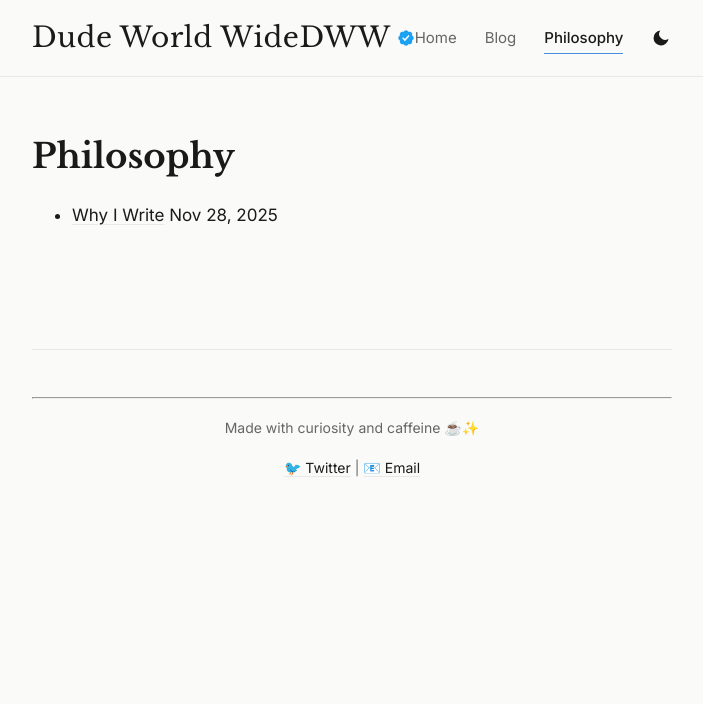
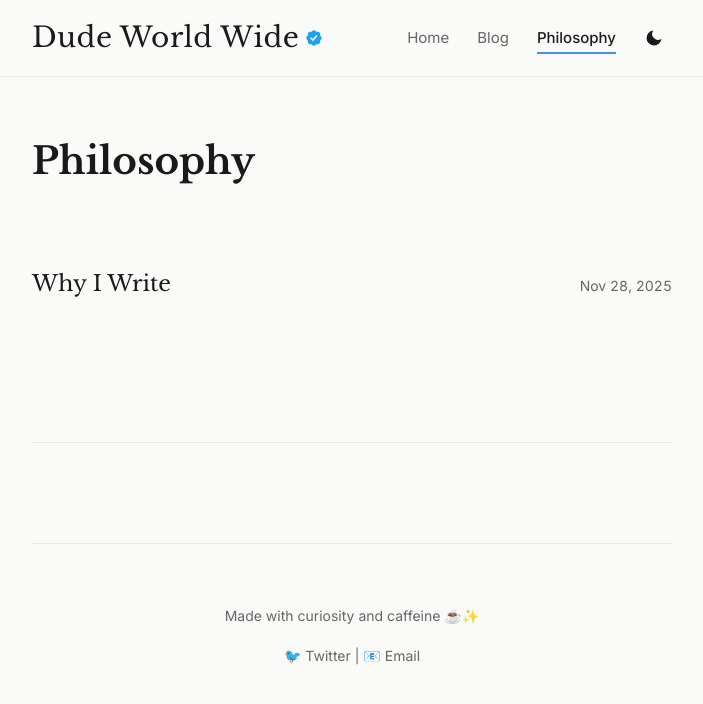
Before and after one commit to DudeWorldWide/Dudeworldwide.github.io, a Jekyll site: the page built from philosophy.html, in a window 1280 px wide. Shown: the top 704 px of the page, without its empty margins (288-991 px from the left). Built offline with Jekyll 4.4.1, drawn with Linux system fonts in a browser that asks for light colours.

Commit message:
Update style.css

```diff
--- a/assets/css/style.css
+++ b/assets/css/style.css
@@ -1,9 +1,11 @@
-/* Minimalist Classy Blog Theme - Dude World Wide Edition */
+/* Minimalist Classy Blog Theme - Light Version */
 
-@import url('https://fonts.googleapis.com/css2?family=Inter:wght@300;400;500;700&family=Libre+Baskerville:wght@400;700&display=swap');
+@import url('https://fonts.googleapis.com/css2?family=Inter:wght@300;400;500&family=Libre+Baskerville:wght@400;700&display=swap');
 
-/* --- VARIABLES --- */
+/* --- VARIABLES & FONTS --- */
+
 :root {
+  /* Light Theme (Default) */
   --font-main: "Inter", -apple-system, system-ui, sans-serif;
   --font-header: "Libre Baskerville", Georgia, serif;
 
@@ -15,270 +17,501 @@
   --hover-color: #4a90e2;
 }
 
+/* Dark Theme - Claude.ai Colors */
 [data-theme="dark"] {
-  --background-color: #1a1a1a;
-  --accent-color: #2d2d2d;
-  --text-color: #e8e8e8;
-  --text-secondary: #9b9b9b;
+  --background-color: #1a1a1a;      /* Claude's dark background */
+  --accent-color: #2d2d2d;          /* Claude's border color */
+  --text-color: #e8e8e8;            /* Claude's text color */
+  --text-secondary: #9b9b9b;        /* Claude's secondary text */
   --link-color: #e8e8e8;
-  --hover-color: #6fa3ef;
+  --hover-color: #6fa3ef;           /* Claude's blue accent */
 }
 
 /* --- BASE STYLES --- */
-*, *::before, *::after { box-sizing: border-box; }
-html { -webkit-font-smoothing: antialiased; }
+*, *::before, *::after {
+  box-sizing: border-box;
+}
+
+html {
+  -webkit-font-smoothing: antialiased;
+  -moz-osx-font-smoothing: grayscale;
+}
 
 body {
-  margin: 0; padding: 100px 20px 60px;
-  max-width: 680px; margin-left: auto; margin-right: auto;
-  font-family: var(--font-main); font-size: 17px; font-weight: 400;
-  line-height: 1.65; color: var(--text-color);
+  margin: 0;
+  padding: 100px 20px 60px;
+  max-width: 680px;
+  margin-left: auto;
+  margin-right: auto;
+  font-family: var(--font-main);
+  font-size: 17px;
+  font-weight: 400;
+  line-height: 1.65;
+  color: var(--text-color);
   background-color: var(--background-color);
   transition: background-color 0.3s ease, color 0.3s ease;
 }
 
-/* --- HEADER --- */
+/* --- FIXED HEADER WITH GLASSMORPHISM --- */
 .site-header {
-  position: fixed; top: 0; left: 0; right: 0; z-index: 1000;
+  position: fixed;
+  top: 0;
+  left: 0;
+  right: 0;
+  z-index: 1000;
   background: var(--background-color);
   border-bottom: 1px solid var(--accent-color);
   transition: all 0.4s cubic-bezier(0.4, 0, 0.2, 1);
 }
 
 .header-content {
-  max-width: 680px; margin: 0 auto; padding: 20px;
-  display: flex; justify-content: space-between; align-items: center;
-  flex-wrap: nowrap;
+  max-width: 680px;
+  margin: 0 auto;
+  padding: 20px;
+  display: flex;
+  justify-content: space-between;
+  align-items: center;
 }
 
-/* Glassmorphism */
+/* iOS 18 Glassmorphism when scrolled */
 .site-header.scrolled {
+  /* UPDATED: More transparent (0.65) for better iOS look */
   background: rgba(250, 250, 248, 0.65);
-  backdrop-filter: blur(20px); -webkit-backdrop-filter: blur(20px);
+  backdrop-filter: blur(20px);
+  -webkit-backdrop-filter: blur(20px);
   border-bottom: 1px solid rgba(232, 232, 232, 0.6);
 }
+
+/* Dark theme glassmorphism */
 [data-theme="dark"] .site-header.scrolled {
+  /* UPDATED: More transparent (0.65) */
   background: rgba(26, 26, 26, 0.65);
+  backdrop-filter: blur(20px);
+  -webkit-backdrop-filter: blur(20px);
   border-bottom: 1px solid rgba(45, 45, 45, 0.6);
 }
 
-/* ============================================================
-   TITLE ANIMATION: "Dude World Wide" → "DWW"
-
-   Each word is split into:
-     .t-init  → the capital letter (D, W, W) — always visible
-     .t-rest  → the remainder (ude, orld, ide) — slides left & fades out
-
-   HTML structure required:
-   <h1>
-     <span class="t-word"><span class="t-init">D</span><span class="t-rest">ude</span></span>
-     <span class="t-gap"> </span>
-     <span class="t-word"><span class="t-init">W</span><span class="t-rest">orld</span></span>
-     <span class="t-gap"> </span>
-     <span class="t-word"><span class="t-init">W</span><span class="t-rest">ide</span></span>
-   </h1>
-   ============================================================ */
-
+/* Site Title */
 .title h1 {
-  font-family: var(--font-header); font-size: 28px; font-weight: 400;
-  margin: 0; letter-spacing: 0.5px;
-  display: flex; align-items: baseline; gap: 0;
+  font-family: var(--font-header);
+  font-size: 28px;
+  font-weight: 400;
+  margin: 0;
+  letter-spacing: 0.5px;
   white-space: nowrap;
 }
 
 .title-link {
-  position: relative; display: inline-flex; align-items: center;
-  text-decoration: none; color: var(--text-color); transition: opacity 0.2s ease;
-}
-.title-link:hover { opacity: 0.6; }
-
-/* Each word container — keeps initial + tail together */
-.t-word {
+  position: relative;
   display: inline-flex;
-  align-items: baseline;
-  overflow: hidden; /* Clips the tail as it slides out */
+  align-items: center;
+  text-decoration: none;
+  color: var(--text-color);
+  transition: opacity 0.2s ease;
 }
 
-/* The capital initial letter — never moves */
-.t-init {
+.title-link:hover {
+  opacity: 0.6;
+}
+
+/* Title Animations */
+.title-full,
+.title-short {
+  transition: all 0.5s cubic-bezier(0.4, 0, 0.2, 1);
+  transform-origin: left center; /* Anchors animation to the left */
+}
+
+/* Default state: show full, hide short */
+.title-full {
+  opacity: 1;
+  transform: scale(1);
+  position: relative; /* Holds space naturally */
   display: inline-block;
+  white-space: nowrap;
+}
+
+.title-short {
+  opacity: 0;
+  transform: scale(0.8);
+  position: absolute; /* Hidden behind full title */
+  left: 0;
+  top: 0;
+  display: inline-block;
+  white-space: nowrap;
+}
+
+/* Scrolled state: hide full, show short */
+.site-header.scrolled .title-full {
+  opacity: 0;
+  transform: scale(0.7);
+  pointer-events: none;
+  position: absolute; /* Remove ghost text from layout flow */
+  left: 0;
+}
+
+.site-header.scrolled .title-short {
+  opacity: 1;
+  transform: scale(1);
+  position: relative; /* Short title takes over the space */
+}
+
+.site-header.scrolled .title h1 {
+  font-size: 24px;
+}
+
+.verified-badge {
+  width: 18px;
+  height: 18px;
+  margin-left: 6px;
+  vertical-align: middle;
+  display: inline-block;
+  transition: all 0.3s ease;
   flex-shrink: 0;
 }
 
-/* The tail letters — this is what slides left and disappears */
-.t-rest {
-  display: inline-block;
-  overflow: hidden;
-  /* max-width large enough to never clip the full text */
-  max-width: 120px;
-  opacity: 1;
-  /*
-    Two simultaneous transitions:
-      max-width: collapses the space (word "slides into" its initial)
-      opacity: fades it out as it compresses
-    Stagger via transition-delay on each word (see below)
-  */
-  transition:
-    max-width 0.45s cubic-bezier(0.4, 0, 0.2, 1),
-    opacity   0.35s cubic-bezier(0.4, 0, 0.2, 1);
+.site-header.scrolled .verified-badge {
+  width: 16px;
+  height: 16px;
 }
 
-/* The space between words */
-.t-gap {
-  display: inline-block;
-  overflow: hidden;
-  max-width: 10px; /* Normal space width */
-  opacity: 1;
-  transition:
-    max-width 0.35s cubic-bezier(0.4, 0, 0.2, 1),
-    opacity   0.25s cubic-bezier(0.4, 0, 0.2, 1);
+/* Header Right Side */
+.header-right {
+  display: flex;
+  align-items: center;
+  gap: 20px;
+  transition: all 0.4s ease;
 }
 
-/* ---- SCROLLED STATE: collapse each word's tail ---- */
-
-/* "ude" collapses first */
-.site-header.scrolled .t-word:nth-child(1) .t-rest {
-  max-width: 0;
-  opacity: 0;
-  transition-delay: 0s;
-}
-
-/* Space after "Dude" collapses slightly after */
-.site-header.scrolled .t-gap:nth-child(2) {
-  max-width: 4px; /* Keeps a tiny gap between D W W */
-  opacity: 0.4;
-  transition-delay: 0.04s;
-}
-
-/* "orld" collapses second */
-.site-header.scrolled .t-word:nth-child(3) .t-rest {
-  max-width: 0;
-  opacity: 0;
-  transition-delay: 0.07s;
-}
-
-/* Space after "World" */
-.site-header.scrolled .t-gap:nth-child(4) {
-  max-width: 4px;
-  opacity: 0.4;
-  transition-delay: 0.1s;
-}
-
-/* "ide" collapses last */
-.site-header.scrolled .t-word:nth-child(5) .t-rest {
-  max-width: 0;
-  opacity: 0;
-  transition-delay: 0.13s;
-}
-
-/* Verified badge (if you use one) */
-.verified-badge {
-  width: 18px; height: 18px; margin-left: 6px;
-  vertical-align: middle; display: inline-block; flex-shrink: 0;
-  transition: all 0.3s ease;
-}
-.site-header.scrolled .verified-badge {
-  width: 15px; height: 15px;
-}
-
-/* Navigation Container */
-.header-right { display: flex; align-items: center; gap: 20px; }
+/* --- NAVIGATION --- */
 .main-nav {
-  display: flex; gap: 28px;
-  font-family: var(--font-main); font-size: 15px;
+  font-family: var(--font-main);
+  font-size: 15px;
+  font-weight: 400;
+  display: flex;
+  gap: 28px;
   transition: opacity 0.3s ease, transform 0.3s ease;
 }
 
-/* Hide nav when scrolled (desktop) */
+/* Hide nav when scrolled */
 .site-header.scrolled .main-nav {
   opacity: 0;
   pointer-events: none;
   transform: translateX(10px);
+  transition: all 0.3s ease;
 }
 
-/* Nav Links */
 .nav-link {
-  color: var(--text-secondary); text-decoration: none;
+  color: var(--text-secondary);
+  text-decoration: none;
   transition: color 0.2s ease;
   position: relative;
 }
-.nav-link:hover { color: var(--hover-color); font-weight: 700; }
+
+.nav-link:hover {
+  color: var(--hover-color);
+}
+
+/* Optional: Subtle underline on hover */
 .nav-link::after {
   content: '';
-  position: absolute; bottom: -3px; left: 0; width: 0; height: 1px;
-  background-color: var(--hover-color); transition: width 0.2s ease;
-}
-.nav-link:hover::after { width: 100%; }
-.nav-link.active { color: var(--text-color); font-weight: 500; }
-.nav-link.active::after { width: 100%; }
-
-/* Toggle */
-.theme-toggle {
-  background: none; border: none; cursor: pointer; padding: 8px;
-  display: flex; align-items: center; justify-content: center;
-  color: var(--text-color); transition: all 0.3s ease;
-  border-radius: 50%; width: 36px; height: 36px; flex-shrink: 0;
-}
-.theme-toggle:hover { background: var(--accent-color); transform: rotate(20deg); }
-.theme-toggle svg { width: 20px; height: 20px; }
-
-/* --- CONTENT --- */
-h1, h2, h3 { font-family: var(--font-header); font-weight: 700; line-height: 1.3; margin-top: 1em; }
-p { margin: 1.2em 0; }
-a { color: var(--text-color); text-decoration: underline; text-decoration-color: var(--accent-color); text-underline-offset: 3px; }
-a:hover { color: var(--hover-color); text-decoration-color: var(--hover-color); }
-
-/* --- HOMEPAGE LAYOUT --- */
-.bottom-nav-grid {
-    display: flex;
-    justify-content: space-between;
-    margin-top: 80px;
-    font-family: var(--font-header);
-    font-size: 1.2rem;
+  position: absolute;
+  bottom: -3px;
+  left: 0;
+  width: 0;
+  height: 1px;
+  background-color: var(--hover-color);
+  transition: width 0.2s ease;
 }
 
-/* Footer */
-footer { margin-top: 120px; padding-top: 40px; border-top: 1px solid var(--accent-color); font-size: 14px; color: var(--text-secondary); text-align: center; }
+.nav-link:hover::after {
+  width: 100%;
+}
 
-/* MathJax */
-.MathJax_Display { overflow-x: auto; overflow-y: hidden; }
+/* Active page highlighting */
+.nav-link.active {
+  color: var(--text-color);
+  font-weight: 500;
+}
 
-/* ============================================================
-   MOBILE — max-width: 600px
-   Only show: [Dude World Wide → DWW]  ...  [🌙]
-   Nav links hidden. Tap title → goes home.
-   ============================================================ */
+.nav-link.active::after {
+  content: '';
+  position: absolute;
+  bottom: -3px;
+  left: 0;
+  right: 0;
+  height: 2px;
+  background: var(--hover-color);
+  width: 100%;
+}
+
+/* --- THEME TOGGLE BUTTON --- */
+.theme-toggle {
+  background: none;
+  border: none;
+  cursor: pointer;
+  padding: 8px;
+  display: flex;
+  align-items: center;
+  justify-content: center;
+  color: var(--text-color);
+  transition: all 0.3s ease;
+  border-radius: 50%;
+  width: 36px;
+  height: 36px;
+  flex-shrink: 0;
+}
+
+.theme-toggle:hover {
+  background: var(--accent-color);
+  transform: rotate(20deg);
+}
+
+.theme-toggle svg {
+  width: 20px;
+  height: 20px;
+}
+
+/* Smooth greeting transition */
+#greeting {
+  transition: opacity 0.3s ease;
+  display: inline-block;
+  min-width: 100px;
+}
+
+/* --- TYPOGRAPHY --- */
+h1, h2, h3, h4, h5, h6 {
+  font-family: var(--font-header);
+  font-weight: 700;
+  line-height: 1.3;
+  margin-top: 1em;
+  margin-bottom: 0.3em;
+}
+
+h1 { font-size: 2.2em; }
+h2 { font-size: 1.8em; }
+h3 { font-size: 1.4em; }
+
+p {
+  margin: 1.2em 0;
+}
+
+/* --- LINKS --- */
+main a {
+  color: var(--text-color);
+  text-decoration: underline;
+  text-decoration-color: var(--accent-color);
+  text-underline-offset: 3px;
+  transition: all 0.2s ease;
+}
+
+main a:hover {
+  color: var(--hover-color);
+  text-decoration-color: var(--hover-color);
+}
+
+/* --- BLOG POST LIST (DATE ON RIGHT, SIDE-BY-SIDE) --- */
+ul.blog-posts {
+  margin: 60px 0;
+  list-style: none;
+  padding: 0;
+}
+
+ul.blog-posts li {
+  display: flex;
+  flex-direction: row;
+  justify-content: space-between;
+  align-items: baseline;
+  padding: 20px 0;
+  border-top: 1px solid var(--accent-color);
+  gap: 20px;
+}
+
+ul.blog-posts li:first-child {
+  border-top: none;
+}
+
+/* Date styling - appears on the right */
+ul.blog-posts li time {
+  font-family: var(--font-main);
+  font-size: 14px;
+  color: var(--text-secondary);
+  font-variant-numeric: tabular-nums;
+  white-space: nowrap;
+}
+
+/* Post title - appears on the left */
+ul.blog-posts li a {
+  font-family: var(--font-header);
+  font-size: 22px;
+  font-weight: 400;
+  color: var(--text-color);
+  text-decoration: none;
+  transition: color 0.2s ease;
+  flex: 1;
+}
+
+ul.blog-posts li a:hover {
+  color: var(--hover-color);
+}
+
+/* --- OTHER ELEMENTS --- */
+hr {
+  border: none;
+  border-top: 1px solid var(--accent-color);
+  margin: 60px 0;
+}
+
+blockquote {
+  border-left: 2px solid var(--accent-color);
+  padding-left: 24px;
+  margin-left: 0;
+  font-style: italic;
+  color: var(--text-secondary);
+}
+
+code {
+  font-family: "SF Mono", Monaco, Consolas, monospace;
+  font-size: 0.9em;
+  background: var(--accent-color);
+  padding: 2px 6px;
+  border-radius: 3px;
+}
+
+pre code {
+  display: block;
+  padding: 16px;
+  overflow-x: auto;
+  line-height: 1.5;
+}
+
+/* --- FOOTER --- */
+footer {
+  margin-top: 120px;
+  padding-top: 40px;
+  border-top: 1px solid var(--accent-color);
+  font-size: 14px;
+  color: var(--text-secondary);
+  text-align: center;
+}
+
+footer a {
+  color: var(--text-secondary);
+  text-decoration: none;
+  transition: color 0.2s ease;
+}
+
+footer a:hover {
+  color: var(--hover-color);
+}
+
+/* --- RESPONSIVE DESIGN (UPDATED: Flex Order Fix) --- */
 @media (max-width: 600px) {
 
-  body { padding: 80px 16px 40px; }
-
-  .header-content {
-    padding: 16px;
-    flex-wrap: nowrap;
-    align-items: center;
-    justify-content: space-between;
+  body {
+    padding: 130px 16px 40px;
   }
 
-  /* Hide nav entirely on mobile */
-  .main-nav {
-    display: none !important; /* Override the scrolled transform too */
-  }
-
-  .header-right {
+  /* 1. THE LAYOUT ENGINE */
+  .header-content {
+    padding: 15px 16px; /* Default comfortable padding */
     display: flex;
-    align-items: center;
+    flex-wrap: wrap; /* Allows the Nav to drop to the next line */
+    align-items: center; /* VERTICAL CENTER: This is the alignment fix */
+    justify-content: space-between;
     gap: 0;
   }
 
-  .title h1 { font-size: 22px; }
+  /* 2. UNLOCK THE TOGGLE BUTTON */
+  /* This dissolves the container so Nav and Toggle become direct children */
+  .header-right {
+    display: contents;
+  }
+
+  /* 3. ORDERING ITEMS */
+
+  /* Left: The Title */
+  .title {
+    order: 1;
+    flex-grow: 1; /* Takes up available space */
+    display: flex;
+    align-items: center;
+    /* Explicit height matches toggle for perfect baseline alignment */
+    height: 36px;
+  }
+
+  /* Right: The Toggle */
+  .theme-toggle {
+    order: 2;
+    position: static; /* No absolute positioning needed anymore */
+    margin: 0;
+    height: 36px;
+    width: 36px;
+  }
+
+  /* Bottom: The Navigation */
+  .main-nav {
+    order: 3;
+    width: 100%; /* Forces a new line */
+    margin-top: 15px; /* Distance from the Title/Toggle row */
+    padding-left: 0;
+    display: flex;
+    gap: 20px;
+
+    /* Animation setup for fading out */
+    transition: opacity 0.3s ease, margin 0.3s ease, max-height 0.3s ease;
+    opacity: 1;
+    max-height: 50px; /* Approximate height of nav */
+    overflow: hidden;
+  }
+
+  /* --- TEXT SIZING --- */
+  .title-link {
+    line-height: 1;
+  }
+
+  .title h1 {
+    font-size: 26px;
+    line-height: 1;
+    margin: 0;
+  }
 
   .verified-badge {
-    width: 15px; height: 15px; margin-left: 4px;
+    width: 17px;
+    height: 17px;
+    margin-left: 5px;
   }
 
-  .site-header.scrolled .header-content {
-    padding: 12px 16px;
+  .nav-link {
+    font-size: 15px;
+    padding: 5px 0;
   }
 
-  .bottom-nav-grid { flex-direction: column; gap: 20px; text-align: center; }
+  /* --- SCROLLING BEHAVIOR --- */
+
+  /* Step 1: Shrink the container padding */
+  .site-header.scrolled .header-content {
+    padding: 10px 16px;
+  }
+
+  /* Step 2: Hide the Navigation completely */
+  .site-header.scrolled .main-nav {
+    opacity: 0;
+    pointer-events: none;
+    margin-top: 0;
+    max-height: 0; /* Smoothly collapses the space */
+  }
+
+  /* Step 3: Resize Title Text */
+  .site-header.scrolled .title h1 {
+    font-size: 22px;
+  }
+
+  /* Step 4: Adjust Badge */
+  .site-header.scrolled .verified-badge {
+    width: 15px;
+    height: 15px;
+  }
+
+  ul.blog-posts li a { font-size: 20px; }
+  ul.blog-posts li time { font-size: 13px; }
 }
```
